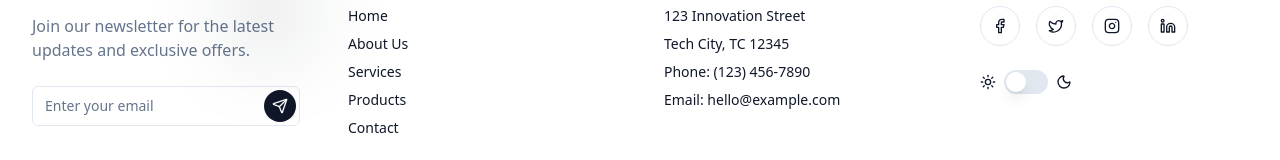
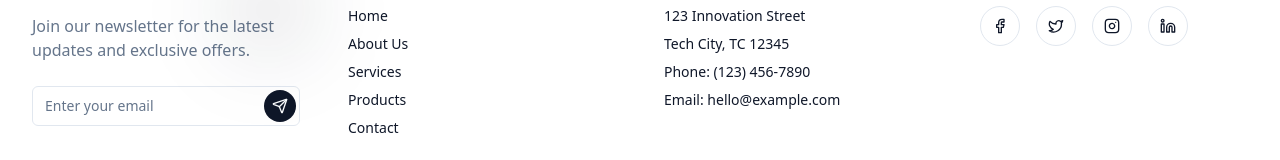
Before and after one commit to GubbiGubbster/realestate-preview, a Next.js app: page / in a window 1280 px wide. Shown: the part 1803-1963 px from the top of the page. Built offline with nearby package versions, Linux system fonts and the light colour scheme; a web font is replaced by a local one.

Commit message:
Remove dark mode toggle from footer

```diff
--- a/components/ui/footer-section.tsx
+++ b/components/ui/footer-section.tsx
@@ -3,30 +3,16 @@
 import * as React from "react"
 import { Button } from "@/components/ui/button"
 import { Input } from "@/components/ui/input"
-import { Label } from "@/components/ui/label"
-import { Switch } from "@/components/ui/switch"
-import { Textarea } from "@/components/ui/textarea"
 import {
     Tooltip,
     TooltipContent,
     TooltipProvider,
     TooltipTrigger,
 } from "@/components/ui/tooltip"
-import { Facebook, Instagram, Linkedin, Moon, Send, Sun, Twitter } from "lucide-react"
+import { Facebook, Instagram, Linkedin, Send, Twitter } from "lucide-react"
 
 function Footerdemo() {
-    const [isDarkMode, setIsDarkMode] = React.useState(false) // Defaulting to false since site seems light by default, user provided code said true
     const [isChatOpen, setIsChatOpen] = React.useState(false)
-
-    React.useEffect(() => {
-        // Check if we should sync with system or previous state
-        // But adhering to the provided code logic
-        if (isDarkMode) {
-            document.documentElement.classList.add("dark")
-        } else {
-            document.documentElement.classList.remove("dark")
-        }
-    }, [isDarkMode])
 
     return (
         <footer className="relative border-t bg-background text-foreground transition-colors duration-300">
@@ -139,18 +125,6 @@ function Footerdemo() {
                                 </Tooltip>
                             </TooltipProvider>
                         </div>
-                        <div className="flex items-center space-x-2">
-                            <Sun className="h-4 w-4" />
-                            <Switch
-                                id="dark-mode"
-                                checked={isDarkMode}
-                                onCheckedChange={setIsDarkMode}
-                            />
-                            <Moon className="h-4 w-4" />
-                            <Label htmlFor="dark-mode" className="sr-only">
-                                Toggle dark mode
-                            </Label>
-                        </div>
                     </div>
                 </div>
                 <div className="mt-12 flex flex-col items-center justify-between gap-4 border-t pt-8 text-center md:flex-row">
```
